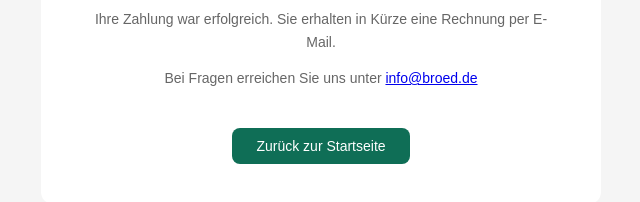
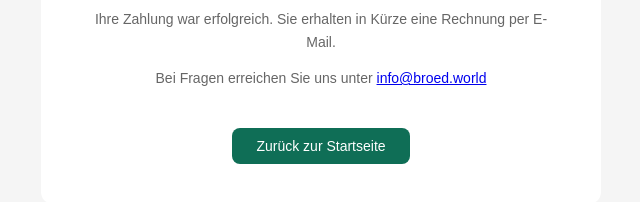
Before and after one commit to Lino0501/broed-catering, a website: page public/success.html in a window 1280 px wide. Shown: the part 370-572 px from the top of the page, 319-959 px from the left. Drawn offline with Linux system fonts and the light colour scheme.

Commit message:
Update success.html

```diff
--- a/public/success.html
+++ b/public/success.html
@@ -18,7 +18,7 @@
     <div class="check">✓</div>
     <h1>Vielen Dank für Ihre Bestellung!</h1>
     <p>Ihre Zahlung war erfolgreich. Sie erhalten in Kürze eine Rechnung per E-Mail.</p>
-    <p>Bei Fragen erreichen Sie uns unter <a href="mailto:info@broed.de">info@broed.de</a></p>
+    <p>Bei Fragen erreichen Sie uns unter <a href="mailto:info@broed.world">info@broed.world</a></p>
     <a href="/" class="back">Zurück zur Startseite</a>
   </div>
 </body>
```
